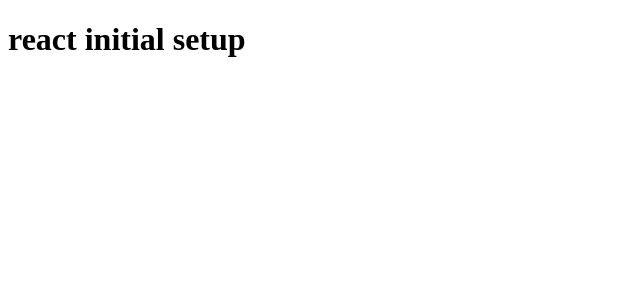
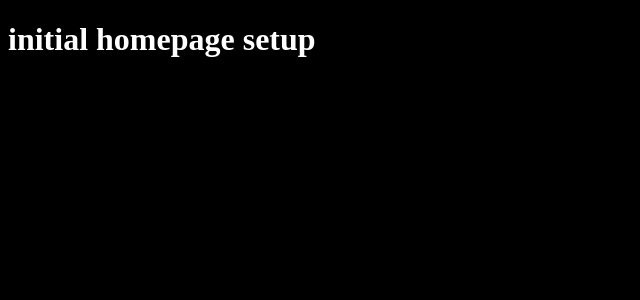
Before and after one commit to rrigato/homepage, a React app in the folder static/: page / in a window 1280 px wide. Shown: the top 300 px of the page, without its empty margins (0-640 px from the left). Built offline with nearby package versions, Linux system fonts and the light colour scheme.

Commit message:
apply css to body

```diff
--- a/static/App.jsx
+++ b/static/App.jsx
@@ -3,6 +3,6 @@
 
 export function App(){
     return(
-        <h1>react initial setup</h1>
+        <h1>initial homepage setup</h1>
     );
 }
--- a/static/css/main.css
+++ b/static/css/main.css
@@ -1,7 +1,4 @@
-background {
-    color: black;
-}
-
-text {
+body {
+    background-color: black;
     color: white;
 }
--- a/static/index.html
+++ b/static/index.html
@@ -4,7 +4,7 @@
 <head>
     <meta charset='UTF-8'>
     <meta name='viewport' content='width=device-width, initial-scale=1.0'>
-    <title>Homepage</title>
+    <title>Ryan Rigato Homepage</title>
 </head>
 
 <body>
```
Also changed, not shown: 1 other file (tests, documents, lock files or other folders).
